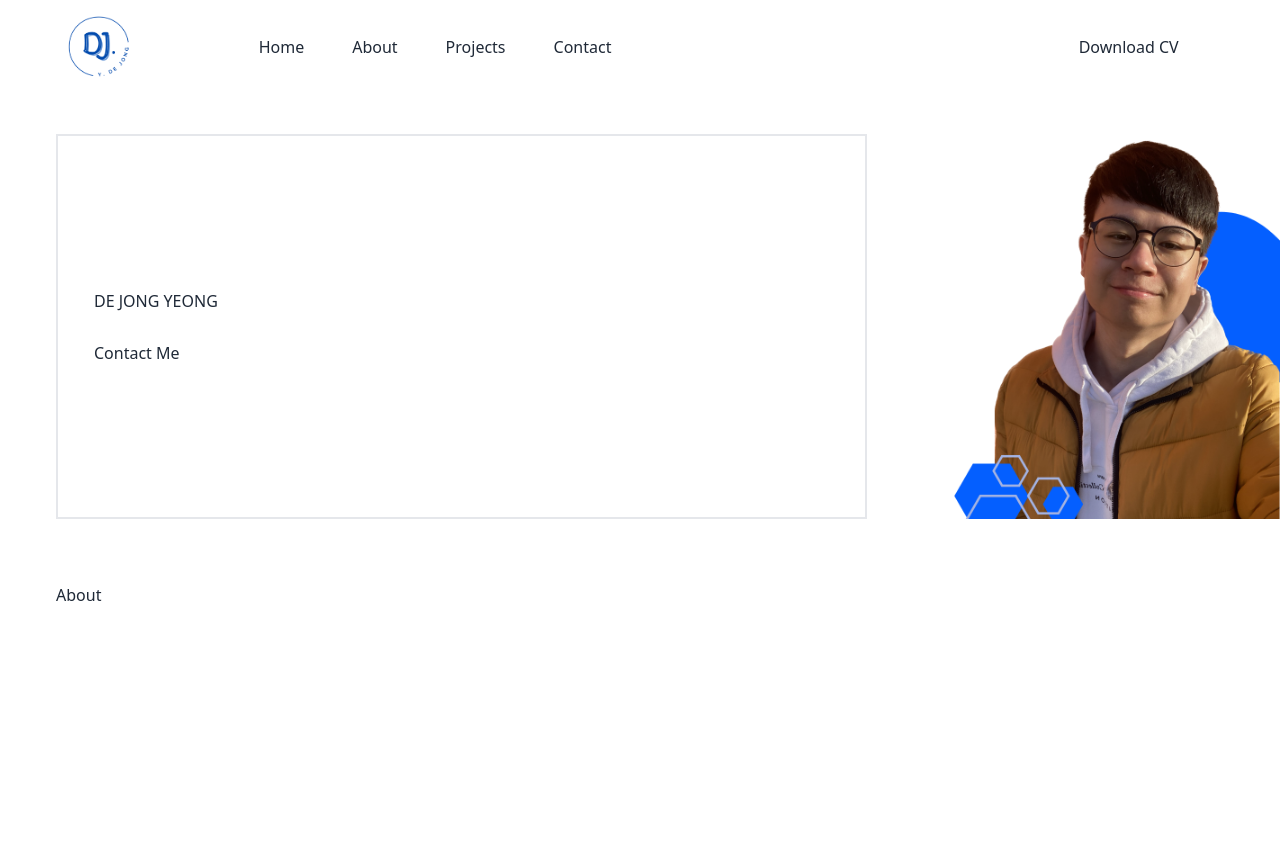
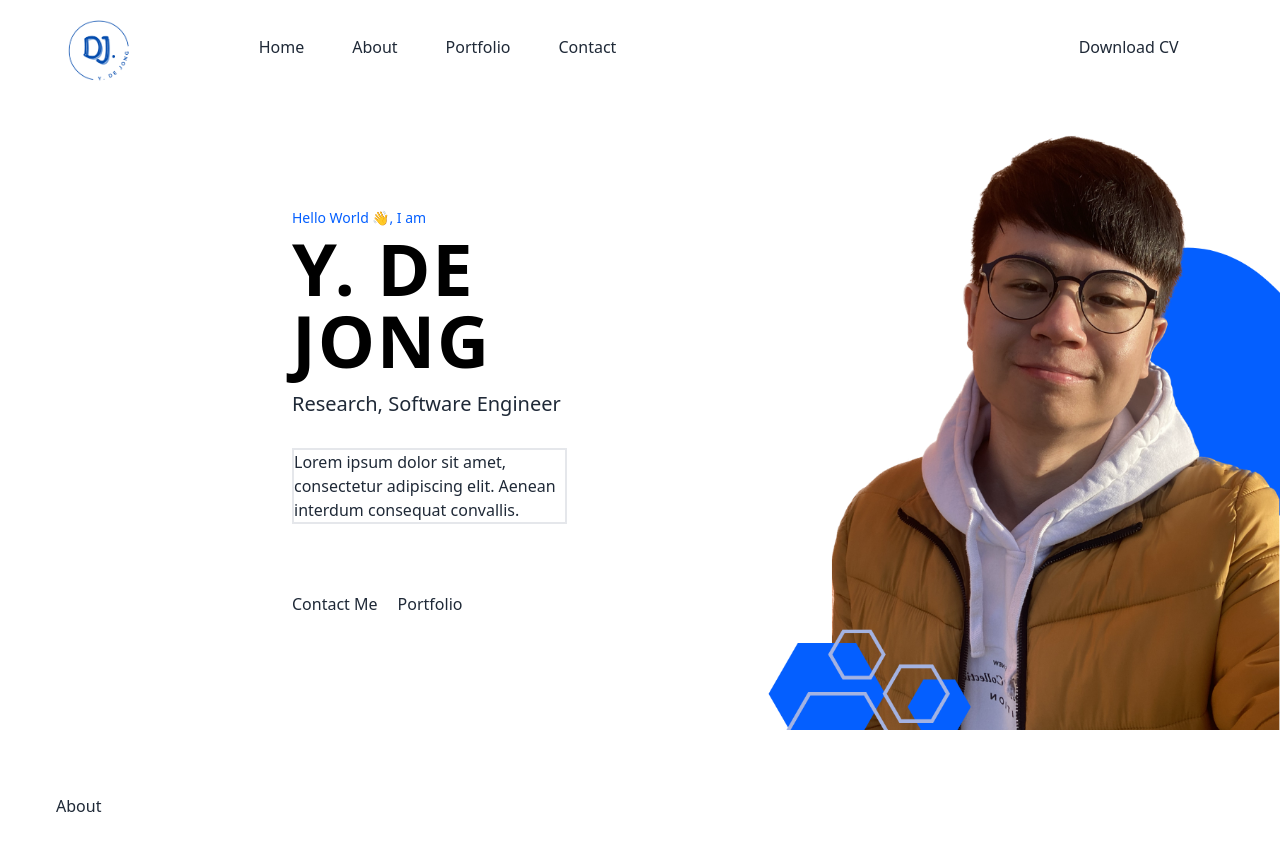
Before and after one commit to dejongyeong/v2, a Next.js app: page / in a window 1280 px wide. Shown: the top 850 px of the page. Built offline with nearby package versions, Linux system fonts and the light colour scheme.

Commit message:
add content to hero section and edit link

```diff
--- a/components/sections/hero/Intro.tsx
+++ b/components/sections/hero/Intro.tsx
@@ -3,19 +3,29 @@ import Image from "next/image";
 const Intro = () => {
   return (
     <div id="home" className="h-max">
-      <div className="flex flex-col md:flex-row gap-2 ps-14">
-        <div className="flex-auto mt-10 md:w-2/3 border-2">
-          <div className="w-full h-full flex flex-col justify-center gap-7 mx-auto ps-9">
-            <div>
-              <h1>DE JONG YEONG</h1>
+      <div className="grid grid-cols-1 md:grid-cols-2 gap-2">
+        {/* Left column content */}
+        <div className="ps-0 min-[769px]:ps-64 py-10 w-full h-full">
+          <div className="flex flex-col justify-center gap-7 mx-auto ps-9 font-sans h-full">
+            <div className="flex flex-col">
+              <div className="flex flex-col">
+                <h4 className="text-sm font-medium text-title-blue">Hello World 👋, I am</h4>
+                <h1 className="text-7xl font-bold tracking-wide text-black mt-1 mb-2 uppercase">Y. De Jong</h1>
+                <p className="text-xl font-medium leading-loose">Research, Software Engineer</p>
+              </div>
+              <div className="my-6 border-2 w-4/5">
+                <p>Lorem ipsum dolor sit amet, consectetur adipiscing elit. Aenean interdum consequat convallis.</p>
+              </div>
             </div>
-            <div>Contact Me</div>
+            <div className="mt-4 flex flex-row gap-5">
+              <div>Contact Me</div>
+              <div>Portfolio</div>
+            </div>
           </div>
         </div>
-        <div className="flex-auto md:w-1/3">
-          <div className="flex justify-end mt-5">
-            <Image src="/hero.png" alt="hero profile" width={700} height={700} className="mx-auto max-w-full" />
-          </div>
+        {/* Right column content */}
+        <div className="p-0 hidden md:flex justify-end items-end">
+          <Image src="/hero.png" alt="Hero Profile Image" width={700} height={700} className="mx-auto max-w-full" />
         </div>
       </div>
     </div>
--- a/components/sections/hero/Navigation.tsx
+++ b/components/sections/hero/Navigation.tsx
@@ -5,19 +5,21 @@ import Image from "next/image";
 
 const Navigation = () => {
   return (
-    <Popover className="sticky top-0 z-10 bg-white backdrop-filter backdrop-blur-sm bg-opacity-50 ps-14 pe-14">
+    <Popover className="sticky top-0 z-10 bg-white backdrop-filter backdrop-blur-sm bg-opacity-50 ps-10 md:ps-14 pe-14">
       <nav>
         <div className="flex flex-row gap-3">
-          <div className="flex-auto md:w-2/12 my-1">
-            <Image src="/logo.png" alt="logo" width={80} height={80} />
+          <div className="flex-auto md:w-2/12 mt-2">
+            <Link href="/">
+              <Image src="/logo.png" alt="logo" width={80} height={80} className="hover:cursor-pointer" />
+            </Link>
           </div>
 
           <div className="flex md:w-8/12">
             <div className="hidden md:flex justify-center items-center gap-12">
-              <Link href="#home">Home</Link>
-              <Link href="#about">About</Link>
-              <Link href="#projects">Projects</Link>
-              <Link href="#contact">Contact</Link>
+              <Link href="/">Home</Link>
+              <Link href="/#about">About</Link>
+              <Link href="/#portfolio">Portfolio</Link>
+              <Link href="/#contact">Contact</Link>
             </div>
           </div>
 
@@ -36,7 +38,7 @@ const Navigation = () => {
             </Popover.Button>
           </div>
 
-          <Popover.Overlay className="md:hidden h-screen fixed inset-0 bg-black opacity-30" />
+          <Popover.Overlay className="md:hidden h-screen fixed inset-0 bg-black opacity-40" />
 
           <Transition
             as={Fragment}
@@ -51,7 +53,9 @@ const Navigation = () => {
               <div className="bg-white shadow-lg rounded-md">
                 <div className="px-7 pt-5 pb-6">
                   <div className="flex items-center justify-between">
-                    <Image src="/logo.png" alt="logo" width={80} height={80} />
+                    <Link href="/">
+                      <Image src="/logo.png" alt="logo" width={80} height={80} className="hover:cursor-pointer" />
+                    </Link>
                     <div>
                       <Popover.Button className="inline-flex items-center justify-center btn-ghost text-gray-400 hover:bg-gray-100 hover:text-gray-500">
                         <span className="sr-only">Close Menu</span>
@@ -70,21 +74,21 @@ const Navigation = () => {
                   </div>
                   <div className="mt-8">
                     <nav className="grid gap-y-8 pl-4">
-                      <Link href="#home">Home</Link>
+                      <Link href="/">Home</Link>
                       <Link
-                        href="#about"
+                        href="/#about"
                         className="focus:outline-none focus:ring-2 focus:ring-inset focus:ring-gray-500 px-2"
                       >
                         About
                       </Link>
                       <Link
-                        href="#projects"
+                        href="/#portfolio"
                         className="focus:outline-none focus:ring-2 focus:ring-inset focus:ring-gray-500 px-2"
                       >
-                        Projects
+                        Portfolio
                       </Link>
                       <Link
-                        href="#contact"
+                        href="/#contact"
                         className="focus:outline-none focus:ring-2 focus:ring-inset focus:ring-gray-500 px-2"
                       >
                         Contact
--- a/tailwind.config.js
+++ b/tailwind.config.js
@@ -3,7 +3,11 @@
 module.exports = {
   content: ["./pages/**/*.{js,ts,jsx,tsx}", "./components/**/*.{js,ts,jsx,tsx}"],
   theme: {
-    extend: {},
+    extend: {
+      colors: {
+        "title-blue": "#045FFF",
+      },
+    },
   },
   // eslint-disable-next-line global-require, import/no-extraneous-dependencies
   plugins: [require("daisyui")],
```
